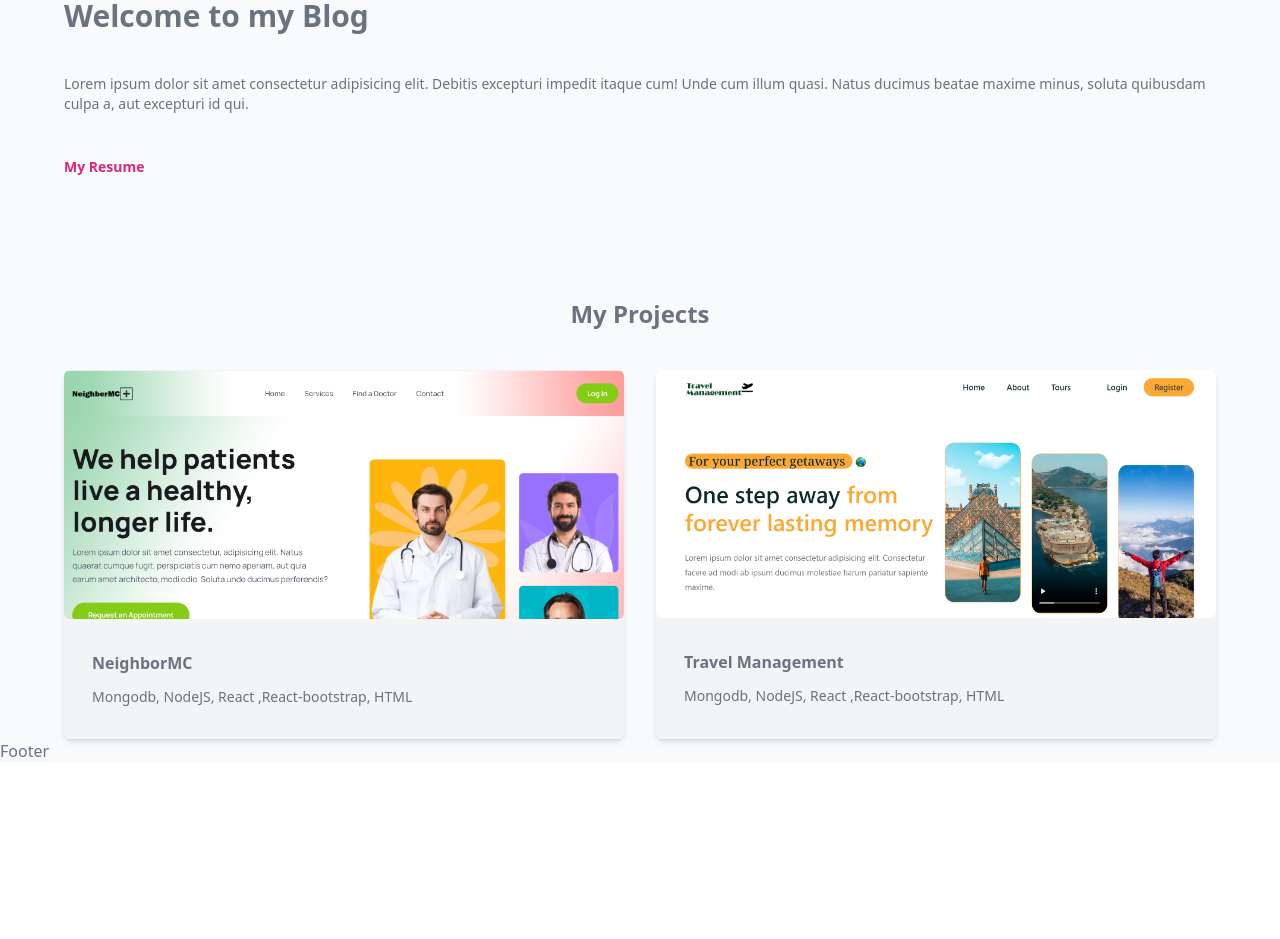
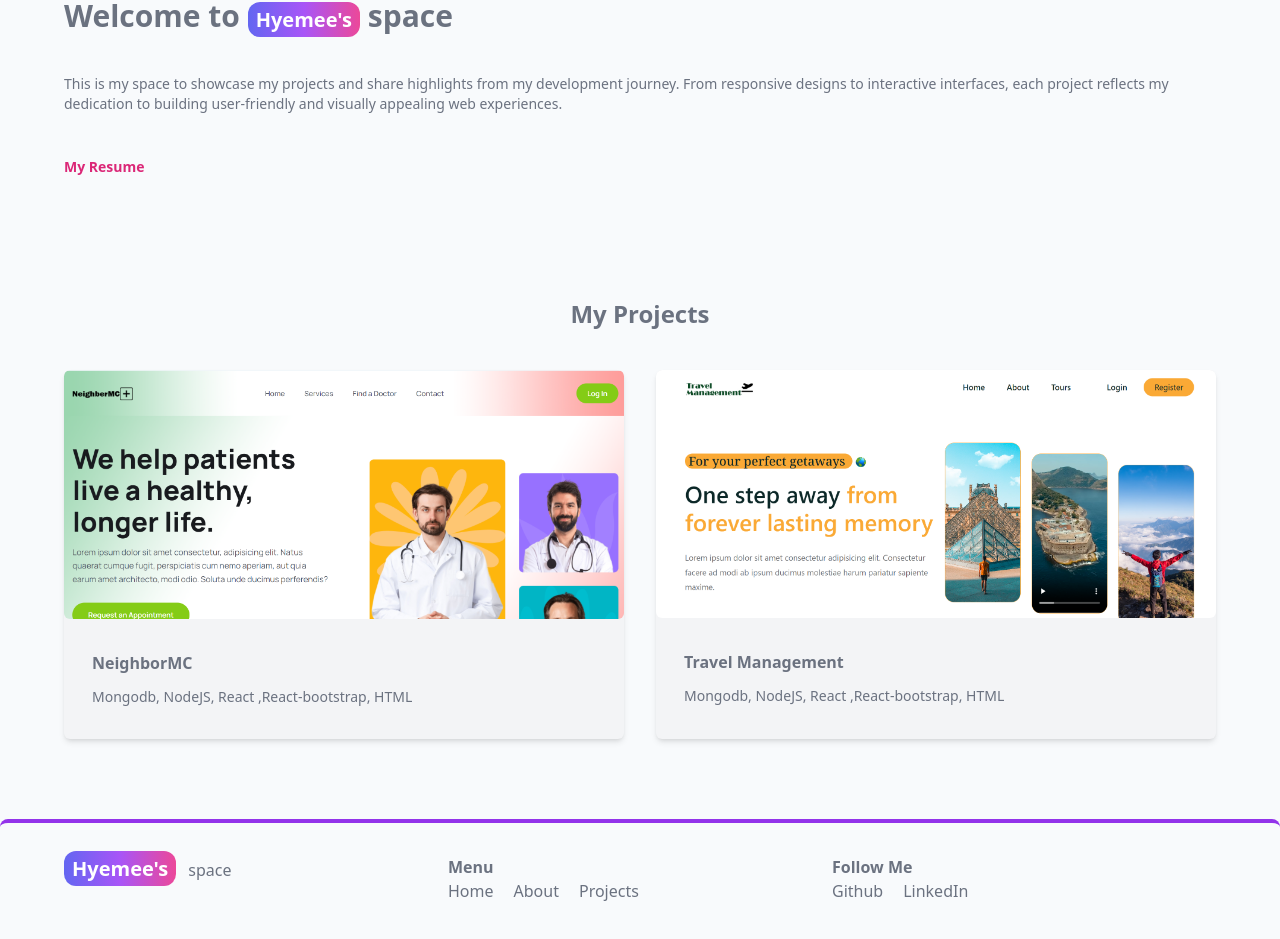
Before and after one commit to Hyemee1021/new_portfolio, a React (Vite) app in the folder client/: page / in a window 1280 px wide. Shown: the part 136-1075 px from the top of the page. Before the commit the page ends 899 px from the top, so only its background shows below. Built offline with nearby package versions, Linux system fonts and the light colour scheme.

Commit message:
footer initialised

```diff
--- a/client/src/components/Footer.jsx
+++ b/client/src/components/Footer.jsx
@@ -1,5 +1,33 @@
 import React from "react";
 
 export const Footer = () => {
-  return <div>Footer</div>;
+  return (
+    <div className=" w-full mt-20 mx-auto  border-t-4 border-purple-600 rounded-t-lg ">
+      <div className=" w-[90%] flex flex-col  items-start mx-auto md:flex-row py-8 ">
+        <div className="flex-1 ">
+          <span className="bg-gradient-to-r from-indigo-500 via-purple-500 to-pink-500 rounded-xl text-white font-bold text-xl py-1 px-2 mr-3 ">
+            Hyemee's
+          </span>
+          <span>space</span>
+        </div>
+        {/* menu */}
+        <div className="flex-1">
+          <h1 className="font-bold">Menu</h1>
+          <ul className="flex gap-5 items-center ">
+            <li>Home</li>
+            <li>About</li>
+            <li>Projects</li>
+          </ul>
+        </div>
+        <div className="flex-1">
+          <h1 className="font-bold">Follow Me</h1>
+          <ul className="flex gap-5 items-center ">
+            <li>Github</li>
+            <li>LinkedIn</li>
+          </ul>
+        </div>
+      </div>
+      <div className="w-full">Hyemee's space is made by Hyemee Park </div>
+    </div>
+  );
 };
--- a/client/src/pages/Home.jsx
+++ b/client/src/pages/Home.jsx
@@ -21,14 +21,21 @@ export const Home = () => {
     <div className="w-[90%] mx-auto">
       {/* intro */}
       <div className="my-20">
-        <h1 className="font-bold  text-3xl">Welcome to my Blog</h1>
+        <h1 className="font-bold  text-3xl">
+          Welcome to{" "}
+          <span className="bg-gradient-to-r from-indigo-500 via-purple-500 to-pink-500 rounded-xl text-white font-bold text-xl py-1 px-2 ">
+            Hyemee's
+          </span>{" "}
+          space
+        </h1>
         <p className="my-10 text-sm">
-          Lorem ipsum dolor sit amet consectetur adipisicing elit. Debitis
-          excepturi impedit itaque cum! Unde cum illum quasi. Natus ducimus
-          beatae maxime minus, soluta quibusdam culpa a, aut excepturi id qui.
+          This is my space to showcase my projects and share highlights from my
+          development journey. From responsive designs to interactive
+          interfaces, each project reflects my dedication to building
+          user-friendly and visually appealing web experiences.
         </p>
         <button
-          className="font-semibold text-sm text-pink-600"
+          className="font-semibold text-sm text-pink-600 hover:text-purple-600"
           onClick={handleDownloadClick}
         >
           My Resume
```
